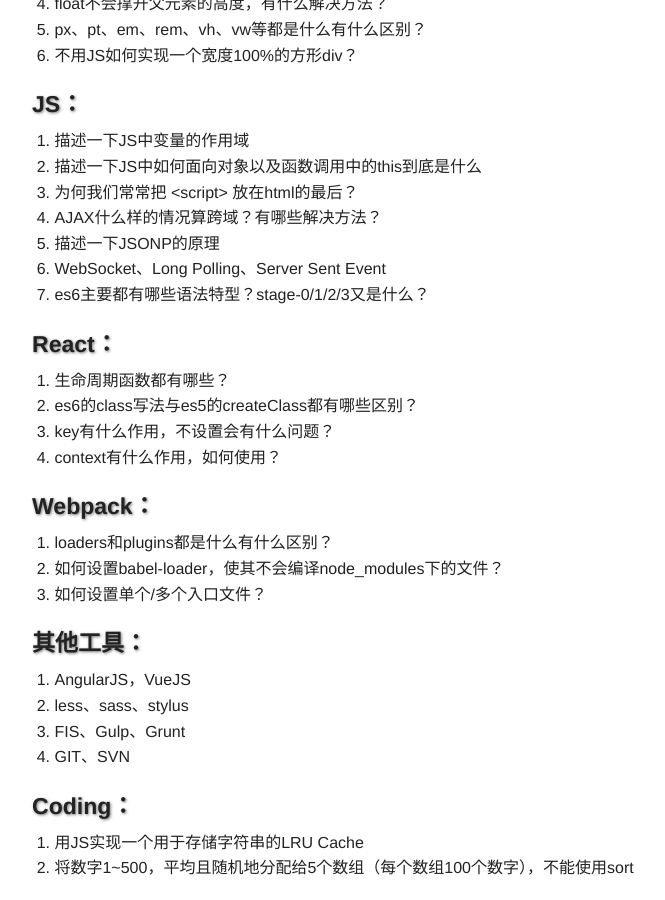
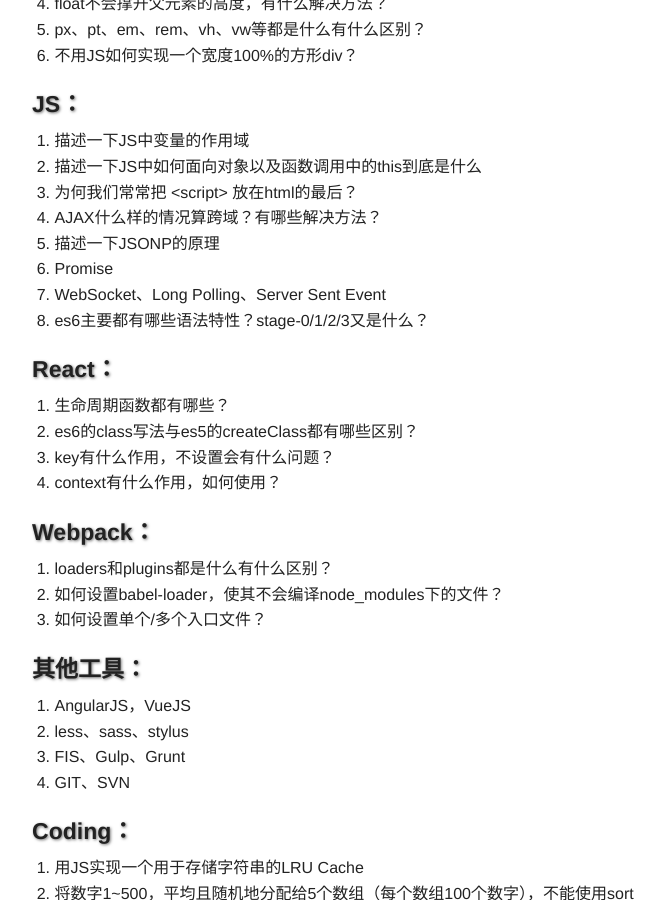
Before and after one commit to davidaq/davidaq.github.io, a Jekyll site: the page built from _posts/2016-08-08-web-fe-first-interview-questions.md, in a window 1280 px wide and 900 px high, scrolled down 563 px. Shown: the whole window, without its empty margins (129-794 px from the left). Built offline with Jekyll 4.4.1, drawn with Linux system fonts in a browser that asks for light colours; comment, search, counter and statistics services are not loaded.

Commit message:
Update 2016-08-08-web-fe-first-interview-questions.md

```diff
--- a/_posts/2016-08-08-web-fe-first-interview-questions.md
+++ b/_posts/2016-08-08-web-fe-first-interview-questions.md
@@ -34,8 +34,9 @@
  3. 为何我们常常把 &lt;script&gt; 放在html的最后？
  4. AJAX什么样的情况算跨域？有哪些解决方法？
  5. 描述一下JSONP的原理
- 6. WebSocket、Long Polling、Server Sent Event
- 7. es6主要都有哪些语法特型？stage-0/1/2/3又是什么？
+ 6. Promise
+ 7. WebSocket、Long Polling、Server Sent Event
+ 8. es6主要都有哪些语法特性？stage-0/1/2/3又是什么？
 
 #### React：
 
```
